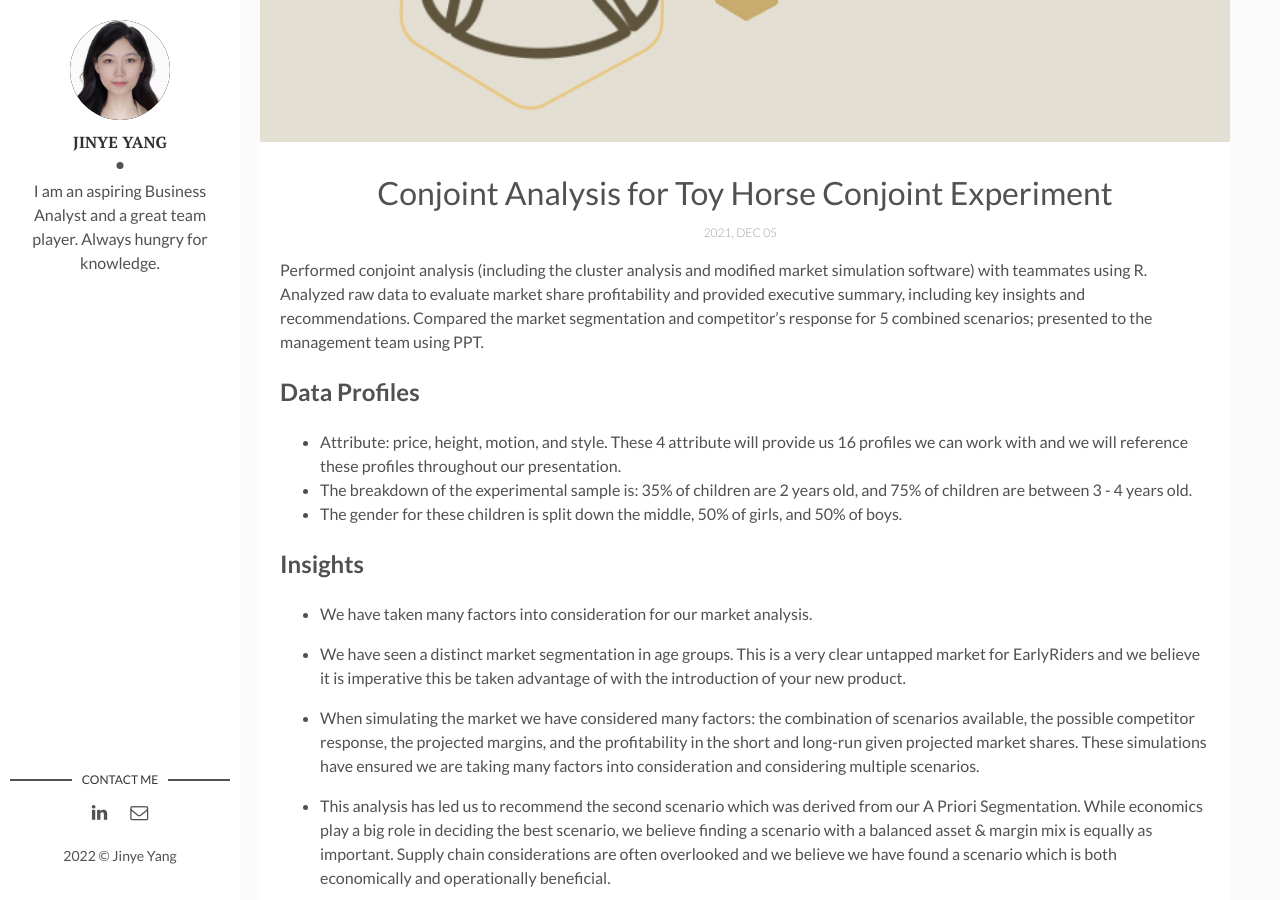
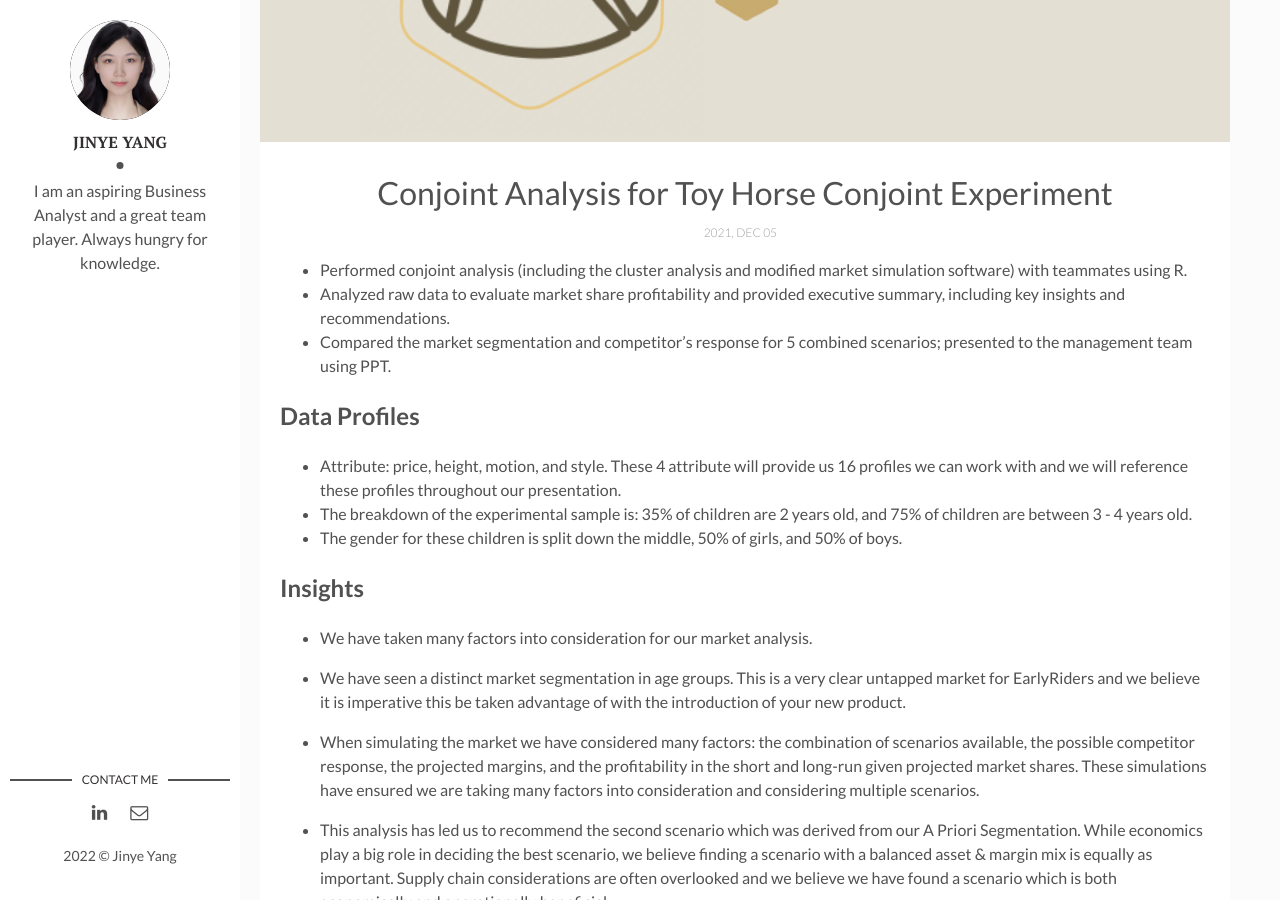
Before and after one commit to jinyey/jinyey.github.io, a Jekyll site: the page built from _posts/2021-12-06-toy-horse.markdown, in a window 1280 px wide and 900 px high, scrolled down 349 px. Built offline with Jekyll 4.4.1, drawn with Linux system fonts in a browser that asks for light colours.

```diff
--- a/_posts/2021-12-06-toy-horse.markdown
+++ b/_posts/2021-12-06-toy-horse.markdown
@@ -7,9 +7,9 @@ img: toy-horse.jpg # Add image post (optional)
 fig-caption: # Add figcaption (optional)
 tags: [Analytics Design, Application]
 ---
-Performed conjoint analysis (including the cluster analysis and modified market simulation software) with teammates using R.
-Analyzed raw data to evaluate market share profitability and provided executive summary, including key insights and recommendations.
-Compared the market segmentation and competitor’s response for 5 combined scenarios; presented to the management team using PPT.
+* Performed conjoint analysis (including the cluster analysis and modified market simulation software) with teammates using R.
+* Analyzed raw data to evaluate market share profitability and provided executive summary, including key insights and recommendations.
+* Compared the market segmentation and competitor’s response for 5 combined scenarios; presented to the management team using PPT.
 
 ## Data Profiles
 * Attribute: price, height, motion, and style. These 4 attribute will provide us 16 profiles we can work with and we will reference these profiles throughout our presentation.
```
